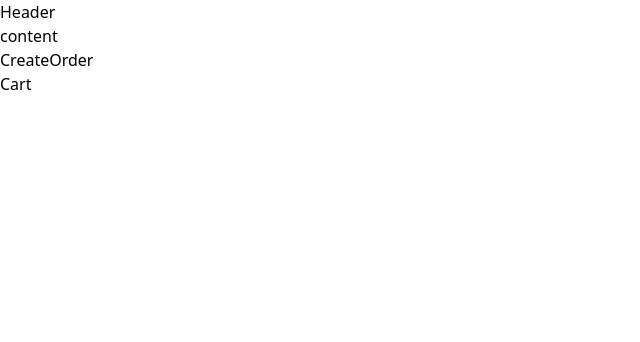
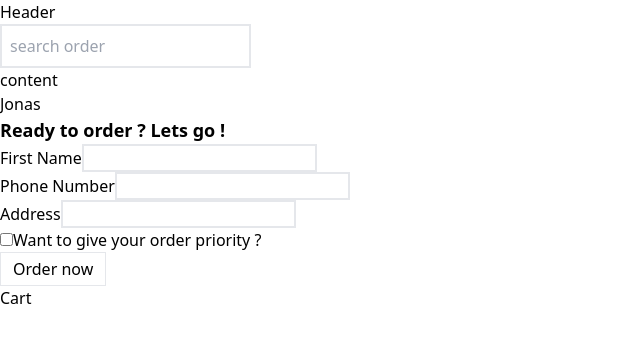
Before and after one commit to HtetWaiYan7191/react-pizza-order, a React (Vite) app: page /order/new in a window 1280 px wide. Shown: the top 342 px of the page, without its empty margins (0-640 px from the left). Built offline with nearby package versions, Linux system fonts and the light colour scheme.

Commit message:
Write data with react router action

```diff
--- a/src/App.jsx
+++ b/src/App.jsx
@@ -2,10 +2,11 @@ import { createBrowserRouter, RouterProvider } from "react-router-dom"
 import Home from "./pages/Home"
 import Menu, {loader as menuLoader} from "./features/menu/Menu"
 import CreateOrder from "./features/order/CreateOrder"
-import OrderDetail from "./features/order/OrderDetail"
+import OrderDetail, { orderLoader } from "./features/order/OrderDetail"
 import Cart from "./features/cart/Cart"
 import AppLayout from "./ui/AppLayout"
 import Error from "./pages/Error"
+import {action as createOrderAction} from './features/order/CreateOrder';
 
 const router = createBrowserRouter([
   {
@@ -27,11 +28,15 @@ const router = createBrowserRouter([
       },
       {
         path: '/order/new',
-        element: <CreateOrder/>
+        element: <CreateOrder/>,
+        action: createOrderAction,
+        errorElement: <Error/>
       },
       {
         path: '/order/:orderId',
-        element: <OrderDetail/>
+        element: <OrderDetail/>,
+        loader: orderLoader,
+        errorElement: <Error/>
       }
     ]
   },
--- a/src/features/menu/Menu.jsx
+++ b/src/features/menu/Menu.jsx
@@ -1,19 +1,19 @@
 import { getMenu } from "../../services/apiRestaurant";
 import { useLoaderData } from "react-router-dom";
 import MenuItem from "./MenuItem";
-
-function Menu() {
-  const menu = useLoaderData();
-  return <ul>
-    {
-        menu.map(pizza => <MenuItem pizza={pizza} key={pizza.id}/>)
-    }
-  </ul>;
-}
-
 export async function loader() {
   const menu = await getMenu();
   return menu;
 }
+function Menu() {
+  const menu = useLoaderData();
+  return (
+    <ul>
+      {menu.map((pizza) => (
+        <MenuItem pizza={pizza} key={pizza.id} />
+      ))}
+    </ul>
+  );
+}
 
 export default Menu;
--- a/src/features/order/CreateOrder.jsx
+++ b/src/features/order/CreateOrder.jsx
@@ -1,7 +1,78 @@
+import { Form } from "react-router-dom";
+import { createOrder } from "../../services/apiRestaurant";
+import { redirect } from "react-router-dom";
+
+export async function action({ request }) {
+  const formData = await request.formData();
+ const data = Object.fromEntries(formData);
+ const order = {
+  ...data,
+  cart: JSON.parse(data.cart),
+  priority: data.priority === 'on',
+ };
+
+ const newOrder = await createOrder(order);
+ return redirect(`/order/${newOrder.id}`)
+
+}
+
+const fakeCart = [
+  {
+    pizzaId: 1,
+    name: 'spinach and mushroom',
+    quantity: 1,
+    unitPrice: 15,
+    totalPrice: 15,
+  },
+  {
+    pizzaId: 2,
+    name: 'spinach ',
+    quantity: 4,
+    unitPrice: 15,
+    totalPrice: 15,
+  },
+
+  {
+    pizzaId: 2,
+    name: ' mushroom',
+    quantity: 6,
+    unitPrice: 15,
+    totalPrice: 15,
+  },
+]
+
 function CreateOrder() {
   return (
-    <div>CreateOrder</div>
-  )
+    <div className="order-container">
+      <h2>Jonas</h2>
+
+      <Form method="POST" className="order-new-form">
+        <h2 className="text-lg font-semibold">Ready to order ? Lets go !</h2>
+        <div className="">
+          <label htmlFor="customer" id="customer">First Name</label>
+          <input required className="border-2" type="text" name="customer" />
+        </div>
+
+        <div className="">
+          <label htmlFor="phone" id="phone">Phone Number</label>
+          <input required className="border-2" type="tel" name="phone" />
+        </div>
+
+        <div className="">
+          <label htmlFor="address" id="address">Address</label>
+          <input required className="border-2" type="text" name="address" />
+        </div>
+
+        <input type="checkbox" name="priority" id="priority" />
+        <label htmlFor="priority">Want to give your order priority ?</label>
+
+        <div className="btn-container">
+          <input type="hidden" name="cart" value={JSON.stringify(fakeCart)} />
+          <button className="px-3 py-1 border">Order now</button>
+        </div>
+      </Form>
+    </div>
+  );
 }
 
-export default CreateOrder
+export default CreateOrder;
--- a/src/features/order/OrderDetail.jsx
+++ b/src/features/order/OrderDetail.jsx
@@ -1,5 +1,14 @@
+/* eslint-disable no-unused-vars */
+
+import { getOrder } from "../../services/apiRestaurant";
+import { useLoaderData } from "react-router-dom";
+
+export async function orderLoader({ params }) {
+  const order = await getOrder(params.orderId);
+  return order;
+}
 export default function OrderDetail() {
-  return (
-    <div>OrderDetail</div>
-  )
+  const order = useLoaderData();
+  const {customer, status, priority, cart, id, orderPrice, priorityPrice, estimatedDelivery} = order
+  return <div>{customer}</div>;
 }
--- a/src/services/apiRestaurant.js
+++ b/src/services/apiRestaurant.js
@@ -6,3 +6,26 @@ export const getMenu = async () => {
   const { data } = await res.json();
   return data;
 };
+
+export const getOrder = async (id) => {
+  const res = await fetch(`${BASEURL}/order/${id}`);
+  if (!res.ok) throw new Error("Failed fetching the order");
+  const { data } = await res.json();
+  console.log(data);
+  return data;
+};
+
+export const createOrder = async (newOrder) => {
+  console.log(newOrder);
+  const res = await fetch(`${BASEURL}/order`, {
+    method: "POST",
+    body: JSON.stringify(newOrder),
+    headers: {
+      "Content-Type": "application/json",
+    },
+  });
+  if (!res.ok) throw new Error("cannot create a order ☹️");
+  const { data } = await res.json();
+  console.log(data);
+  return data;
+};
--- a/src/ui/AppLayout.jsx
+++ b/src/ui/AppLayout.jsx
@@ -2,6 +2,7 @@ import CartOverview from '../features/cart/CartOverview'
 import Header from './Header'
 import {Outlet, useNavigation} from 'react-router-dom'
 import Loader from './Loader';
+import SearchOrder from './SearchOrder';
 export default function AppLayout() {
   const navigation = useNavigation();
   const isLoading = navigation.state === 'loading'
@@ -9,6 +10,7 @@ export default function AppLayout() {
     <section>
         <Header/>
         {isLoading && <Loader/>}
+        <SearchOrder/>
         <main className="content">
             <h2>content</h2>
             <Outlet/>
--- /dev/null
+++ b/src/ui/SearchOrder.jsx
@@ -0,0 +1,26 @@
+import { useState } from "react";
+import {useNavigate} from 'react-router-dom';
+
+export default function SearchOrder() {
+  const [query, setQuery] = useState();
+ const navigate = useNavigate();
+
+  const handleSubmit = (e) => {
+    e.preventDefault();
+    if(!query) return;
+    navigate(`order/${query}`)
+    setQuery('');
+  }
+
+  return (
+    <form action="" onSubmit={handleSubmit}>
+      <input
+        type="text"
+        value={query}
+        onChange={(e) => setQuery(e.target.value)}
+        placeholder="search order"
+        className="p-2 border-2"
+      />
+    </form>
+  );
+}
```
